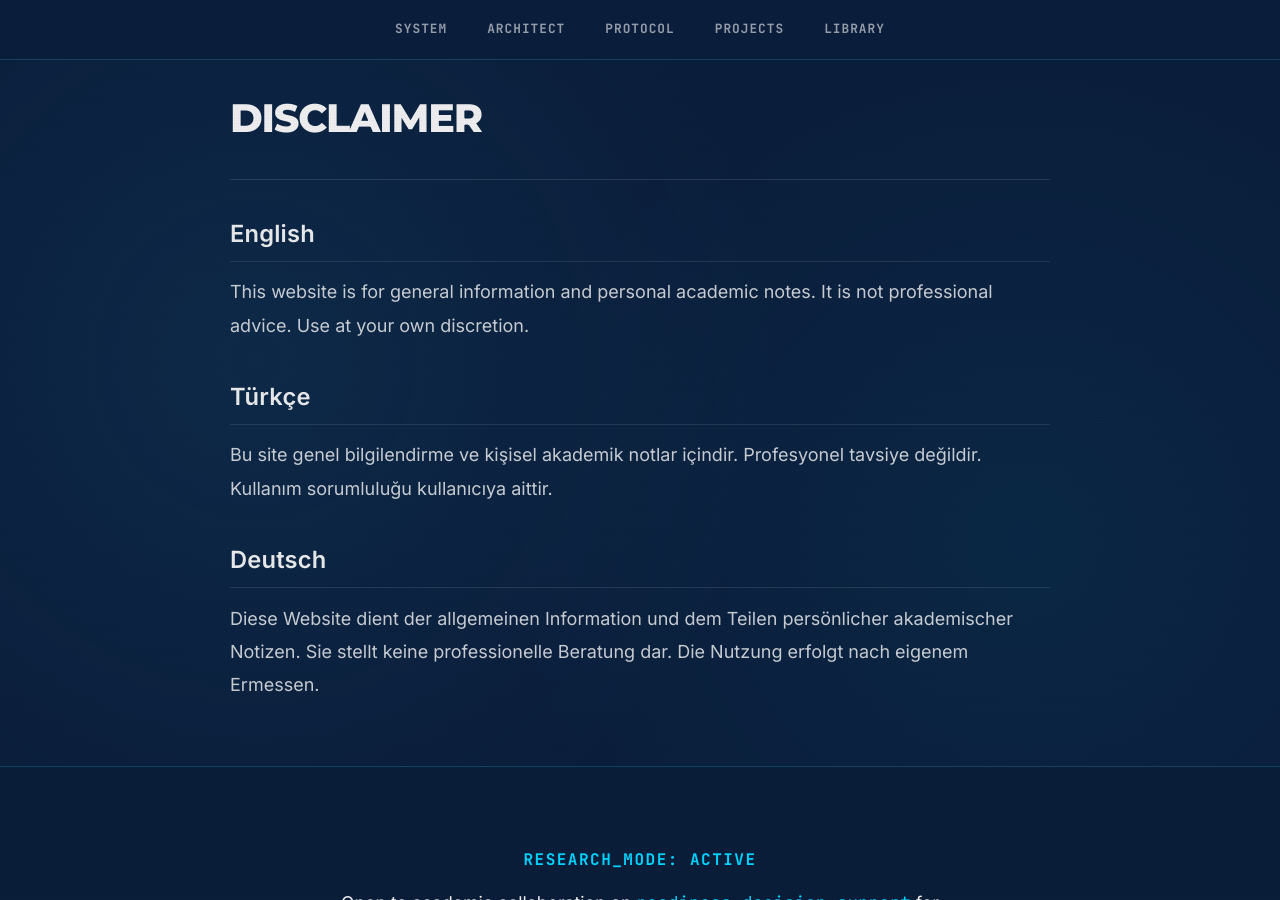
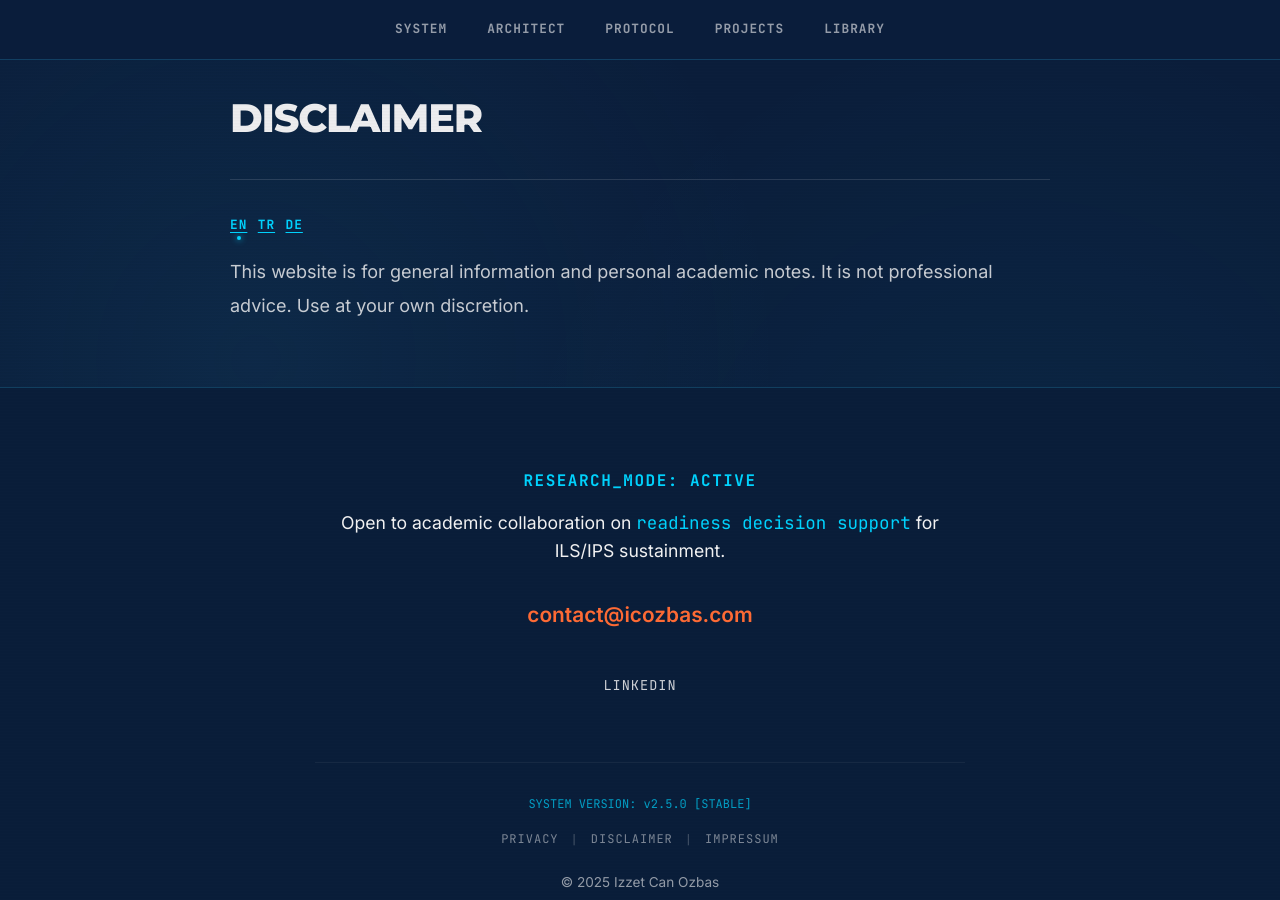
Before and after one commit to icozbas/icozbas.github.io, a Jekyll site: the page built from disclaimer.md, in a window 1280 px wide and 900 px high. Built offline with Jekyll 4.4.1, drawn with Linux system fonts in a browser that asks for light colours.

Commit message:
disclaimer.md aktualisieren

```diff
--- a/disclaimer.md
+++ b/disclaimer.md
@@ -10,13 +10,16 @@ permalink: /disclaimer/
   </div>
 
   <div class="prose">
-    <h2>English</h2>
-    <p>This website is for general information and personal academic notes. It is not professional advice. Use at your own discretion.</p>
 
-    <h2>Türkçe</h2>
-    <p>Bu site genel bilgilendirme ve kişisel akademik notlar içindir. Profesyonel tavsiye değildir. Kullanım sorumluluğu kullanıcıya aittir.</p>
+    <div class="article-nav" style="margin-bottom: 1.25rem;">
+      <a class="nav-item active" href="/disclaimer/">EN</a>
+      <a class="nav-item" href="/tr/disclaimer/">TR</a>
+      <a class="nav-item" href="/de/disclaimer/">DE</a>
+    </div>
 
-    <h2>Deutsch</h2>
-    <p>Diese Website dient der allgemeinen Information und dem Teilen persönlicher akademischer Notizen. Sie stellt keine professionelle Beratung dar. Die Nutzung erfolgt nach eigenem Ermessen.</p>
+    <p>
+      This website is for general information and personal academic notes. It is not professional advice. Use at your own discretion.
+    </p>
+
   </div>
 </div>
```
